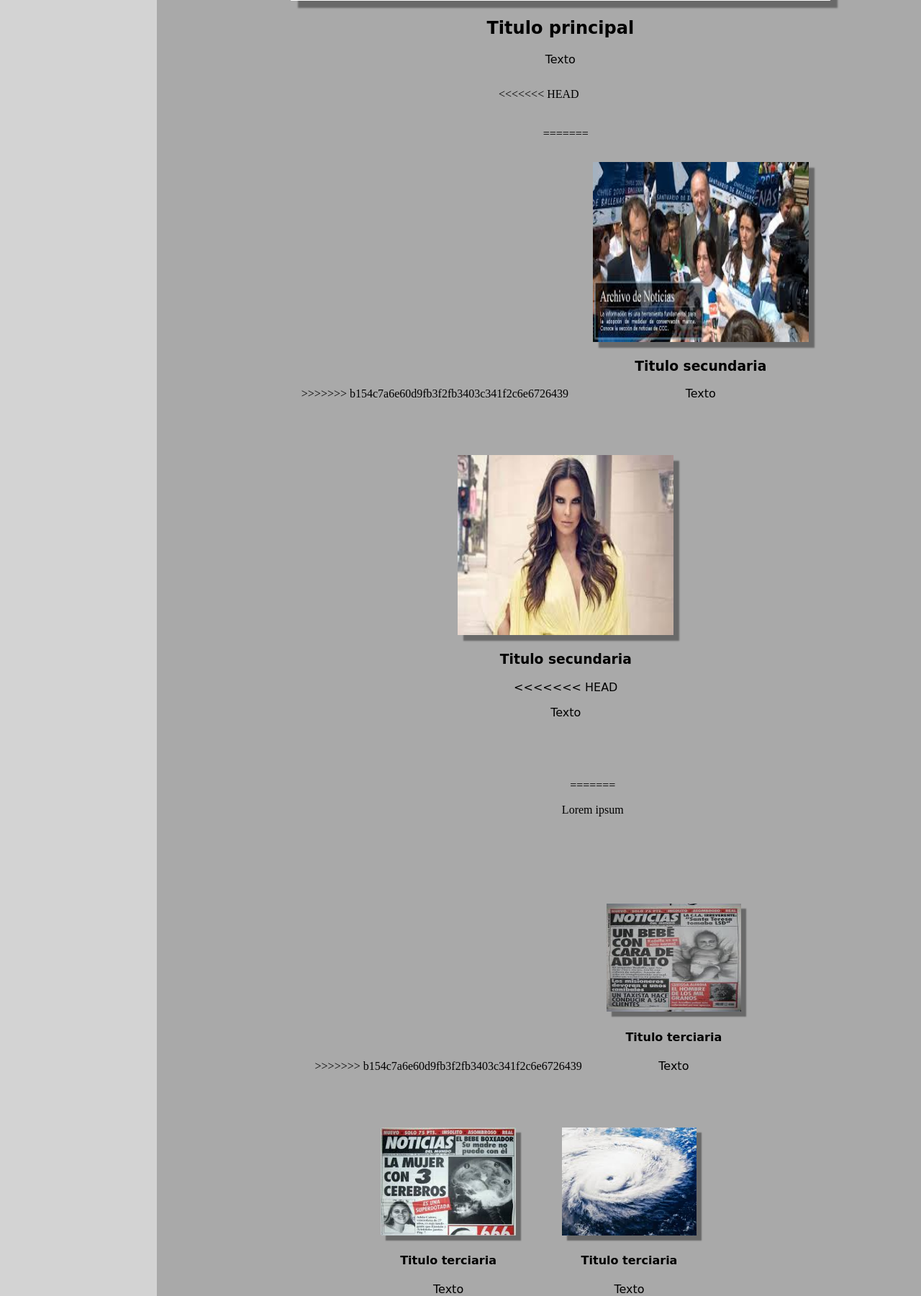
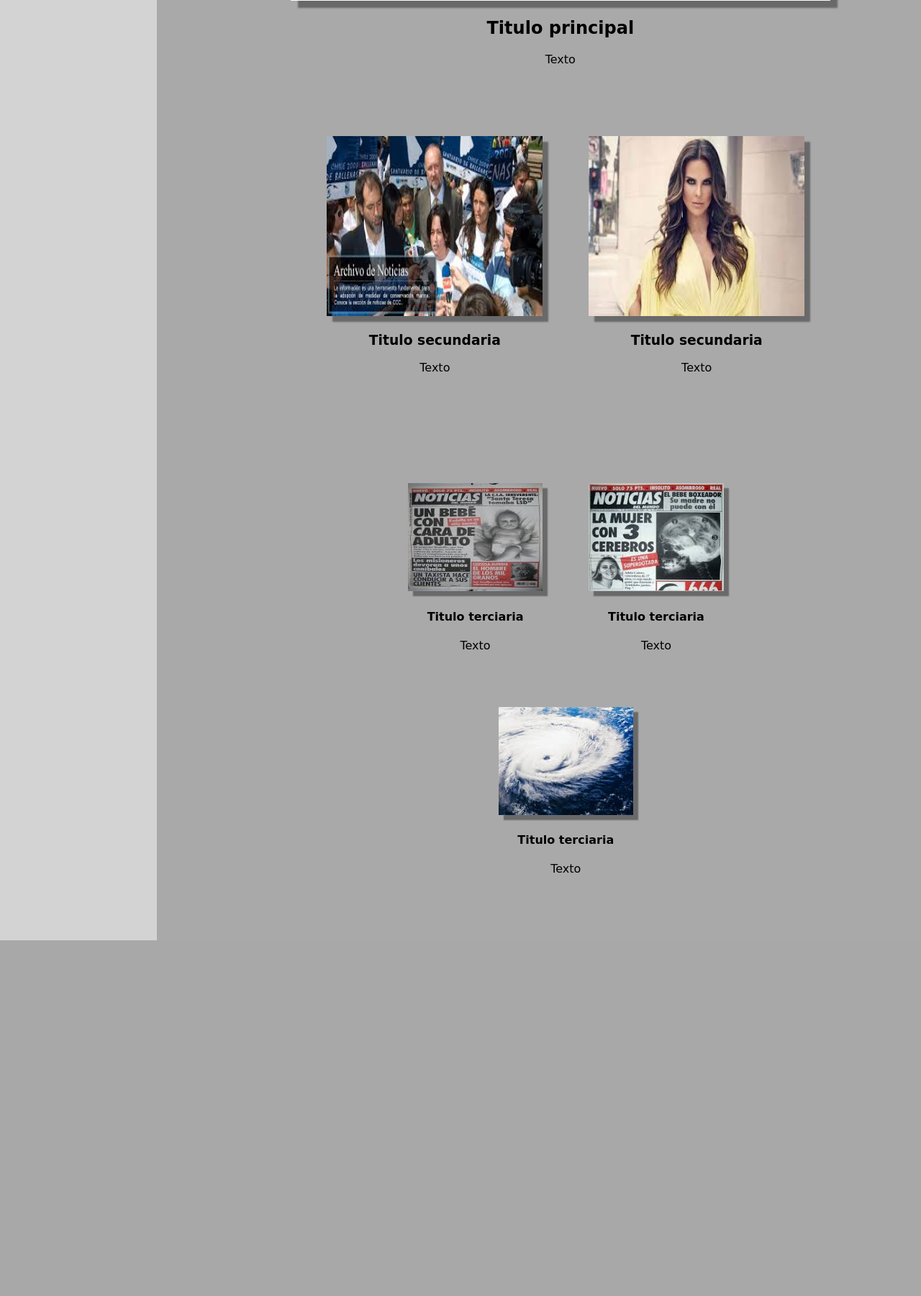
Before and after one commit to AWDevelopers/AW, a PHP site: page / in a window 1280 px wide. Shown: the part 875-2675 px from the top of the page at 72% size. After the commit the page ends 2181 px from the top, so only its background shows below. Run offline with PHP 8.4, Linux system fonts and the light colour scheme.

Commit message:
blocks for news

```diff
--- a/proyecto/estatica/index.php
+++ b/proyecto/estatica/index.php
@@ -34,11 +34,7 @@
 					<h2>Titulo principal</h2>
 					<p>Texto</p>
 				</div>
-<<<<<<< HEAD
 				<div class="bloque_secundaria">
-=======
-				<div id="secundarias">
->>>>>>> b154c7a6e60d9fb3f2fb3403c341f2c6e6726439
 					<div class="secundaria">
 						<img src="img/imgSecundaria.jpeg">
 						<h3>Titulo secundaria</h3>
@@ -47,17 +43,10 @@
 					<div class="secundaria">
 						<img src="img/imgSecundaria2.jpeg">
 						<h3>Titulo secundaria</h3>
-<<<<<<< HEAD
 						<p>Texto</p>
 					</div>
 				</div>
 				<div class="bloque_terciaria">
-=======
-						<p>Lorem ipsum</p>
-					</div>
-				</div>
-				<div id="terciarias">
->>>>>>> b154c7a6e60d9fb3f2fb3403c341f2c6e6726439
 					<div class="terciaria">
 						<img src="img/imgTerciaria.jpeg">
 						<h4>Titulo terciaria</h4>
```
